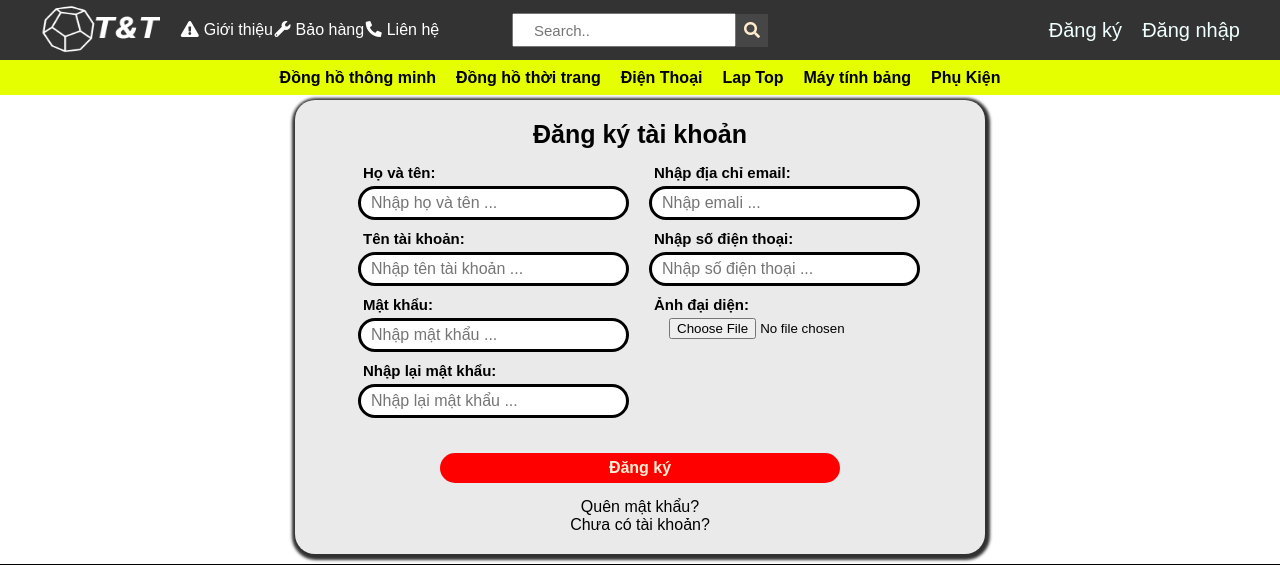
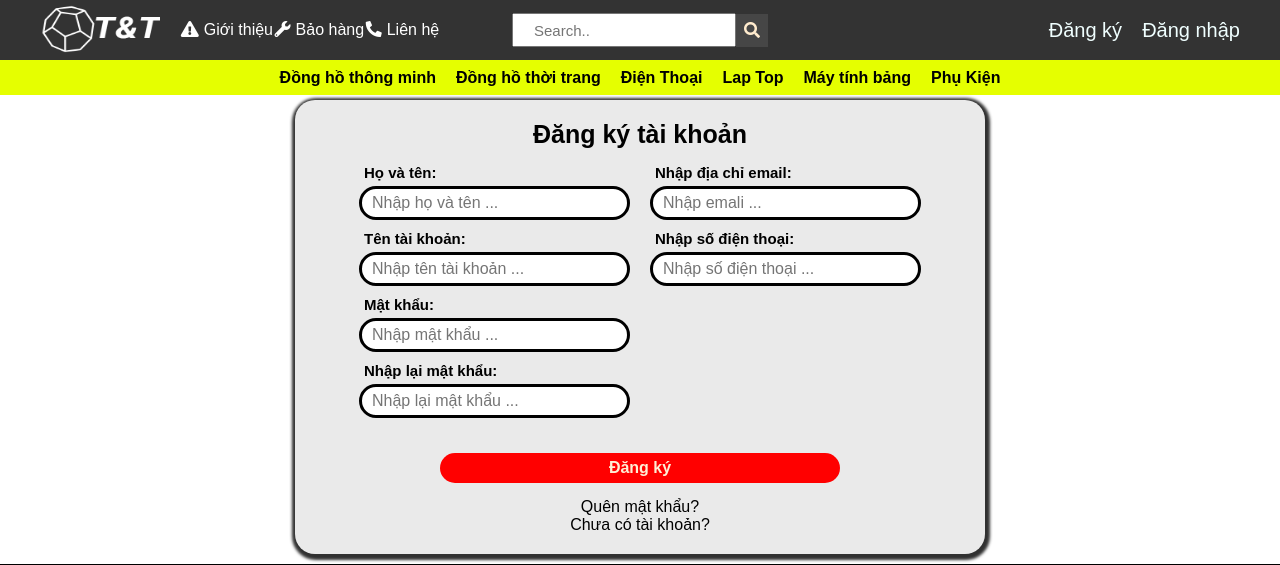
Before and after one commit to vudat003/test-code2, a PHP site: page /form_dangky.php in a window 1280 px wide. Shown: the top 565 px of the page. Run offline with PHP 8.4, Linux system fonts and the light colour scheme; data comes from the database, SQL or seed files in the repository.

Commit message:
Update form_dangky.php

```diff
--- a/ThucTapCS/form_dangky.php
+++ b/ThucTapCS/form_dangky.php
@@ -47,9 +47,6 @@
                 <p>Nhập số điện thoại:</p>
                 <input type="text" name="sdt" id="sdt" placeholder="Nhập số điện thoại ...">
                 <span id="error_sdt" class="error"></span>
-                <p>Ảnh đại diện:</p>
-                <input type="file" name="anhdaidien" id="anhdaidien">
-                <span id="error_fileanh" class="error"></span>
             </div>
         </div>
         <div id="dangkytk">
```
